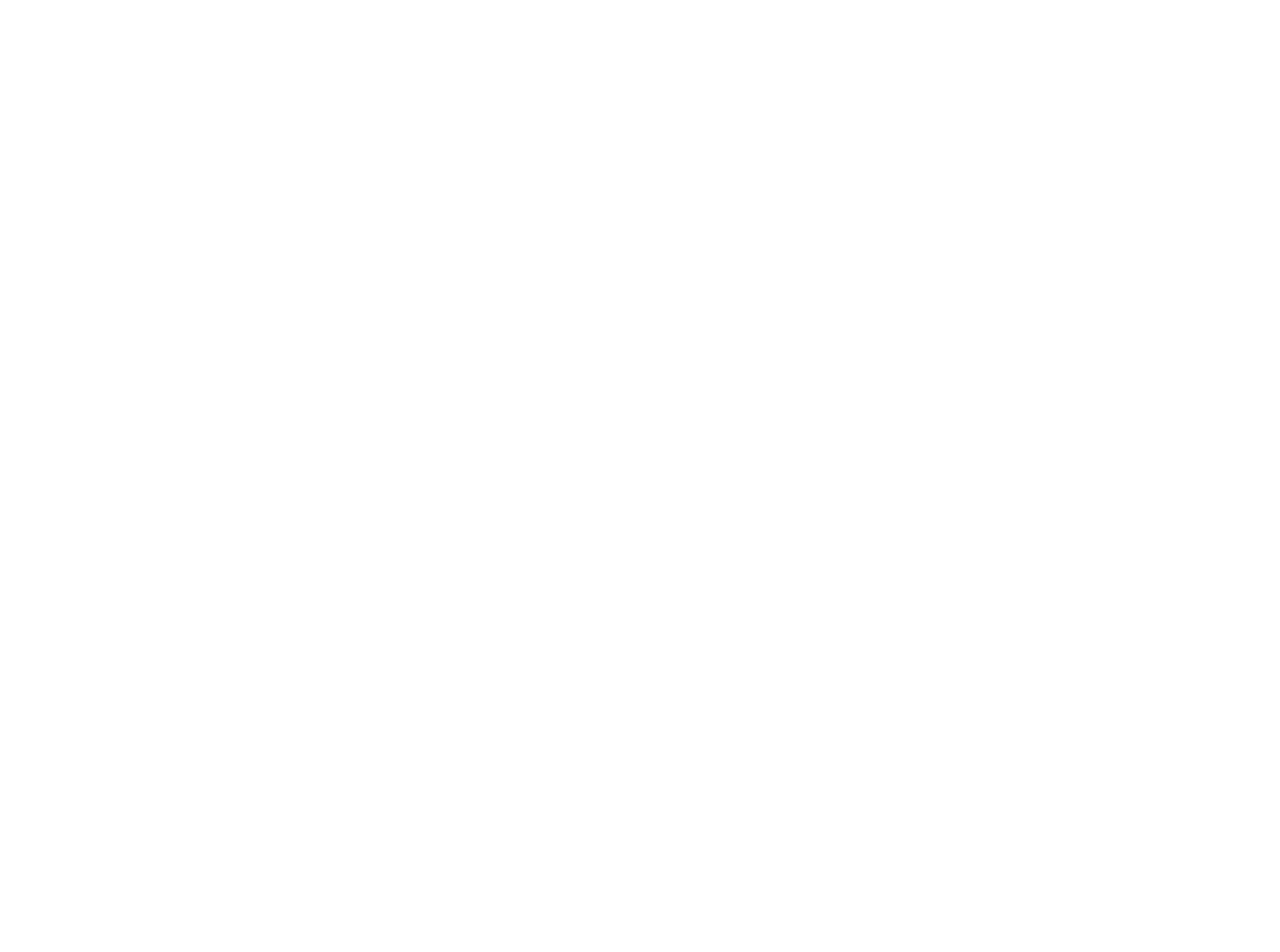
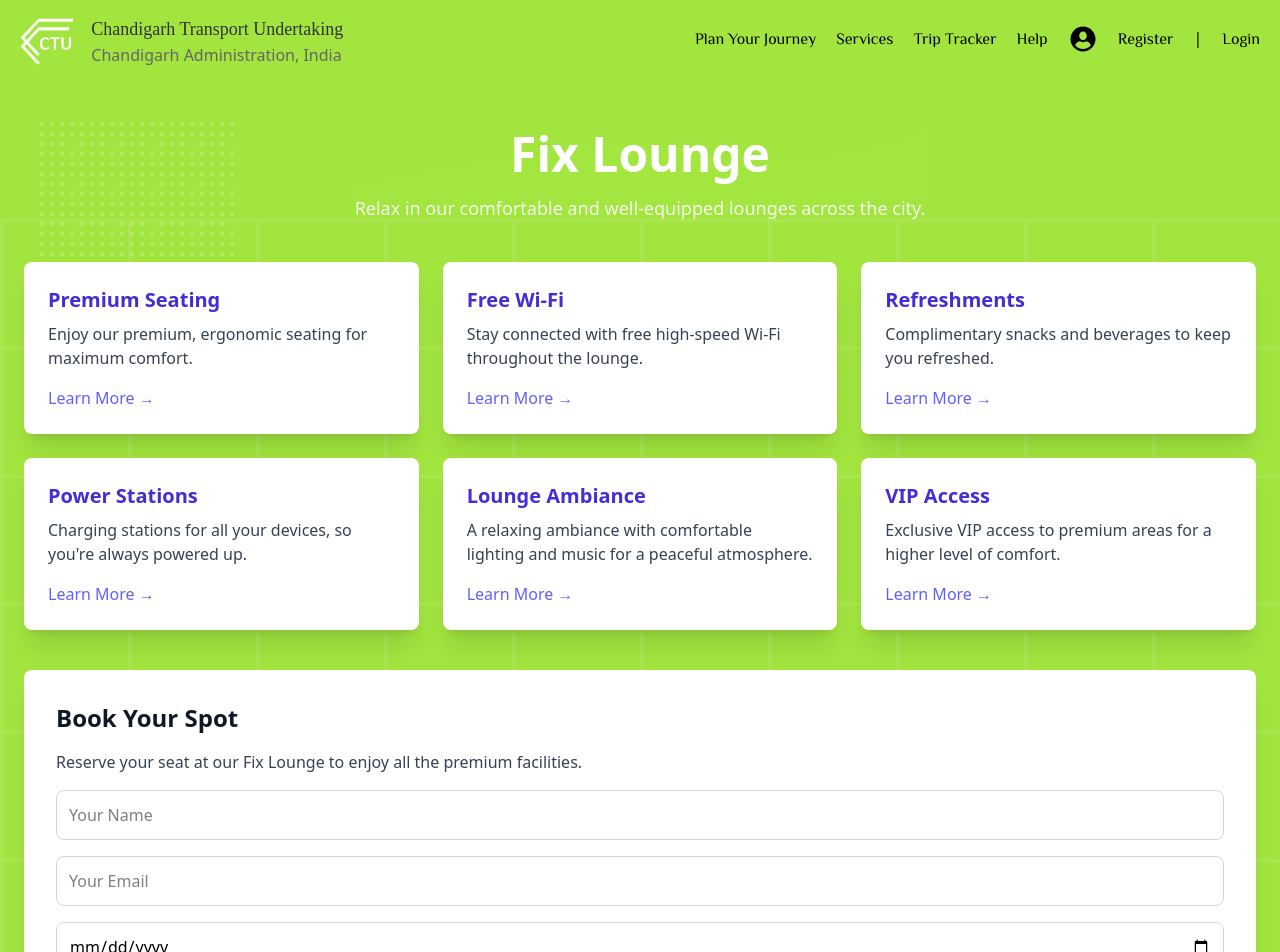
Before and after one commit to Arshsandal/Online-Tracking-System-CTU-React-Js-, a React (Vite) app: page /fixLounge in a window 1280 px wide. Before the commit this address had no page. Shown: the top 952 px of the page. Before the commit the page ends 800 px from the top, so only its background shows below. Built offline with nearby package versions, Linux system fonts and the light colour scheme.

Commit message:
Add Some Pages in the project, Improve The UI of the project

```diff
--- a/src/App.jsx
+++ b/src/App.jsx
@@ -1,12 +1,8 @@
-import { useState } from 'react'
-import reactLogo from './assets/react.svg'
-import viteLogo from '/vite.svg'
+import react from 'react'
 import './App.css'
 import Home from './pages/Home'
 
 function App() {
-  const [count, setCount] = useState(0)
-
   return (
     <>
      <Home />
--- a/src/components/Copyright.jsx
+++ b/src/components/Copyright.jsx
@@ -3,9 +3,9 @@ import React from 'react'
 const Copyright = () => {
   return (
     <>
-              <div className="mt-10 text-center text-white opacity-80">
-            <p>&copy; 2025 CTU Online Tracking System. All rights reserved.</p>
-          </div>
+      <div className="mt-10 text-center text-white opacity-80">
+        <p>&copy; 2025 CTU Online Tracking System. All rights reserved.</p>
+      </div>
     </>
   )
 }
--- a/src/components/Navbar.jsx
+++ b/src/components/Navbar.jsx
@@ -29,7 +29,7 @@ const Navbar = () => {
                   <hr />
                   <a href="#">Schedules & Stops</a>
                   <hr />
-                  <NavLink to="/discover-chandigarh" className="text-black hover:text-white">
+                  <NavLink to="/discoverChandigarh" className="text-black hover:text-white">
                   Discover Chandigarh
                 </NavLink>
                 </div>
@@ -40,9 +40,13 @@ const Navbar = () => {
                   Services <i className="fa-solid fa-chevron-down"></i>
                 </button>
                 <div className="dropdown-content">
-                  <a href="#">All Services</a>
+                <NavLink to="/allServices" className="text-black hover:text-white">
+                  All Services
+                </NavLink>
                   <hr />
-                  <a href="#">Fix Lounge</a>
+                  <NavLink to="/fixLounge" className="text-black hover:text-white">
+                  Fix Lounge
+                </NavLink>
                   <hr />
                   <a href="#">On Board</a>
                   <hr />
--- a/src/main.jsx
+++ b/src/main.jsx
@@ -7,6 +7,8 @@ import Login from "./pages/Login";
 import Register from "./pages/Register";
 import Help from "./pages/Help";
 import DiscoverChandigarh from "./pages/DiscoverChandigarh";
+import AllServices from "./pages/AllServices";
+import FixLounge from "./pages/FixLounge";
 
 const root = document.getElementById("root");
 
@@ -17,7 +19,9 @@ ReactDOM.createRoot(root).render(
       <Route path="/login" element={<Login />} />
       <Route path="/register" element={<Register />} />
       <Route path="/help" element={<Help />} />
-      <Route path="/discover-chandigarh" element={<DiscoverChandigarh />} />
+      <Route path="/discoverChandigarh" element={<DiscoverChandigarh />} />
+      <Route path="/allServices" element={<AllServices />} />
+      <Route path="/fixLounge" element={<FixLounge />} />
     </Routes>
   </BrowserRouter>
 );
--- /dev/null
+++ b/src/pages/AllServices.jsx
@@ -0,0 +1,55 @@
+import React from 'react'
+import Navbar from '../components/Navbar'
+import Svg from '../components/Svg';       // Import your Svg component (if you have one)
+import Copyright from '../components/Copyright';
+
+const AllServices = () => {
+  return (
+    <>
+ <Navbar />
+      <div className="relative min-h-screen flex items-center justify-center bg-gradient-to-br from-[#a2e53f] via-[#a2e53f] to-[#a2e53f]">
+        <Svg /> {/* Assuming this is a background SVG component */}
+        <div className="relative max-w-7xl w-full mx-auto px-6 py-12">
+          <div className="text-center text-white">
+            <h1 className="text-5xl font-bold mb-4">Our Services</h1>
+            <p className="text-lg opacity-90">
+              Explore our offerings and get to know how we can serve you better.
+            </p>
+          </div>
+          <div className="mt-8 flex justify-center">
+            <input
+              type="text"
+              placeholder="Search for services..."
+              className="w-full max-w-lg px-4 py-3 rounded-lg shadow-lg border-none focus:outline-none focus:ring-4 focus:ring-white bg-white bg-opacity-80 backdrop-blur-md text-gray-700 placeholder-gray-500"
+            />
+          </div>
+          <div className="grid md:grid-cols-2 lg:grid-cols-3 gap-6 mt-10">
+            {[
+              { title: "Bus Services", desc: "Affordable and reliable transport to various destinations.", link: "/bus-services" },
+              { title: "Online Booking", desc: "Book tickets quickly and conveniently online.", link: "/online-booking" },
+              { title: "Customer Support", desc: "Reach out to our 24/7 customer support for assistance.", link: "/customer-support" },
+              { title: "Payment Options", desc: "We offer a variety of secure payment methods.", link: "/payment-options" },
+              { title: "Timetable", desc: "Find all the schedules for our bus routes here.", link: "/timetable" },
+              { title: "Contact Us", desc: "Have questions? Reach out to us.", link: "/contact-us" }
+            ].map((item, index) => (
+              <div
+                key={index}
+                className="bg-white bg-opacity-80 backdrop-blur-lg shadow-xl rounded-lg p-6 hover:shadow-2xl transition-transform transform hover:scale-105"
+              >
+                <h2 className="text-xl font-semibold text-indigo-700">{item.title}</h2>
+                <p className="text-gray-700 mt-2">{item.desc}</p>
+                <a href={item.link} className="text-indigo-500 mt-4 block hover:underline">
+                  Learn More →
+                </a>
+              </div>
+            ))}
+          </div>
+          <Copyright />
+        </div>
+      </div>
+
+    </>
+  )
+}
+
+export default AllServices
--- /dev/null
+++ b/src/pages/FixLounge.jsx
@@ -0,0 +1,100 @@
+import React from 'react';
+import Navbar from '../components/Navbar'; // Import your Navbar component
+import Svg from '../components/Svg'; // Import your Svg component (if you have one)
+import Copyright from '../components/Copyright'; // Import your Copyright component
+
+const FixLounge = () => {
+  return (
+    <>
+      <Navbar />
+      <div className="relative min-h-screen flex items-center justify-center bg-gradient-to-br from-[#a2e53f] via-[#a2e53f] to-[#a2e53f]">
+        <Svg /> {/* Assuming this is a background SVG component */}
+        <div className="relative max-w-7xl w-full mx-auto px-6 py-12">
+          <div className="text-center text-white">
+            <h1 className="text-5xl font-bold mb-4">Fix Lounge</h1>
+            <p className="text-lg opacity-90">
+              Relax in our comfortable and well-equipped lounges across the city.
+            </p>
+          </div>
+
+          {/* Lounge Services Section */}
+          <div className="grid md:grid-cols-2 lg:grid-cols-3 gap-6 mt-10">
+            {[
+              { title: "Premium Seating", desc: "Enjoy our premium, ergonomic seating for maximum comfort.", link: "/lounge/premium-seating" },
+              { title: "Free Wi-Fi", desc: "Stay connected with free high-speed Wi-Fi throughout the lounge.", link: "/lounge/wifi" },
+              { title: "Refreshments", desc: "Complimentary snacks and beverages to keep you refreshed.", link: "/lounge/refreshments" },
+              { title: "Power Stations", desc: "Charging stations for all your devices, so you're always powered up.", link: "/lounge/power-stations" },
+              { title: "Lounge Ambiance", desc: "A relaxing ambiance with comfortable lighting and music for a peaceful atmosphere.", link: "/lounge/ambiance" },
+              { title: "VIP Access", desc: "Exclusive VIP access to premium areas for a higher level of comfort.", link: "/lounge/vip" }
+            ].map((item, index) => (
+              <div
+                key={index}
+                className="bg-white bg-opacity-80 backdrop-blur-lg shadow-xl rounded-lg p-6 hover:shadow-2xl transition-transform transform hover:scale-105"
+              >
+                <h2 className="text-xl font-semibold text-indigo-700">{item.title}</h2>
+                <p className="text-gray-700 mt-2">{item.desc}</p>
+                <a href={item.link} className="text-indigo-500 mt-4 block hover:underline">
+                  Learn More →
+                </a>
+              </div>
+            ))}
+          </div>
+
+          {/* Book a Lounge Section */}
+          <div className="bg-white bg-opacity-90 backdrop-blur-lg shadow-xl rounded-lg p-8 mt-10">
+            <h2 className="text-2xl font-semibold text-gray-900 mb-4">Book Your Spot</h2>
+            <p className="text-gray-700 mb-4">
+              Reserve your seat at our Fix Lounge to enjoy all the premium facilities.
+            </p>
+            <form className="space-y-4">
+              <input
+                type="text"
+                placeholder="Your Name"
+                className="w-full p-3 border border-gray-300 rounded-lg focus:outline-none focus:ring-2 focus:ring-indigo-500"
+                required
+              />
+              <input
+                type="email"
+                placeholder="Your Email"
+                className="w-full p-3 border border-gray-300 rounded-lg focus:outline-none focus:ring-2 focus:ring-indigo-500"
+                required
+              />
+              <input
+                type="date"
+                placeholder="Preferred Date"
+                className="w-full p-3 border border-gray-300 rounded-lg focus:outline-none focus:ring-2 focus:ring-indigo-500"
+                required
+              />
+              <button className="w-full bg-indigo-600 text-white py-3 rounded-lg hover:bg-indigo-700 transition">
+                Book Your Lounge Spot
+              </button>
+            </form>
+          </div>
+
+          {/* FAQs Section */}
+          <div className="mt-10">
+            <h2 className="text-3xl text-white font-semibold text-green-600">Frequently Asked Questions</h2>
+            <div className="space-y-4 mt-6">
+              <div className="bg-white p-6 rounded-lg shadow-lg">
+                <h3 className="text-xl font-semibold text-gray-800">How can I book a spot at the Fix Lounge?</h3>
+                <p className="mt-2 text-gray-600">You can easily book your spot via our website. Just fill in the required details and select your preferred date.</p>
+              </div>
+              <div className="bg-white p-6 rounded-lg shadow-lg">
+                <h3 className="text-xl font-semibold text-gray-800">What services are included in the lounge experience?</h3>
+                <p className="mt-2 text-gray-600">The lounge offers premium seating, free Wi-Fi, refreshments, power stations, and more for a comfortable experience.</p>
+              </div>
+              <div className="bg-white p-6 rounded-lg shadow-lg">
+                <h3 className="text-xl font-semibold text-gray-800">Is the Fix Lounge accessible to all passengers?</h3>
+                <p className="mt-2 text-gray-600">Yes, all passengers can access the lounge, but VIP areas and premium facilities are available for upgraded bookings.</p>
+              </div>
+            </div>
+          </div>
+
+          <Copyright />
+        </div>
+      </div>
+    </>
+  );
+};
+
+export default FixLounge;
```
Also changed, not shown: src/pages/Help.jsx (+0 -9 lines), 1 other file (tests, documents, lock files or other folders).
